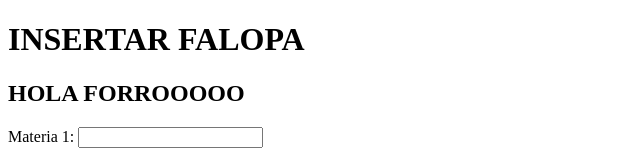
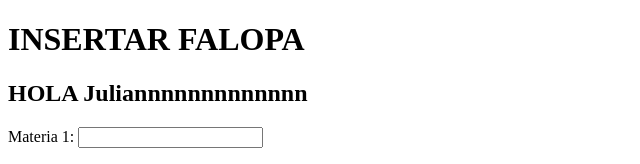
Before and after one commit to Julivic7/Javascript, a plain HTML site: page pagina1.html in a window 1280 px wide. Shown: the top 164 px of the page, without its empty margins (0-640 px from the left). Drawn offline with Linux system fonts and the light colour scheme.

Commit message:
juliannnnnn

```diff
--- a/pagina1.html
+++ b/pagina1.html
@@ -8,7 +8,7 @@
 
     <h1>INSERTAR FALOPA</h1>
 
-   <h2>HOLA FORROOOOO</h2>
+   <h2>HOLA Juliannnnnnnnnnnnn</h2>
     <label for="materia1">Materia 1:</label>
     <input type="number" id="idNumber1" name="idNumber1"><br><br>
 
```
